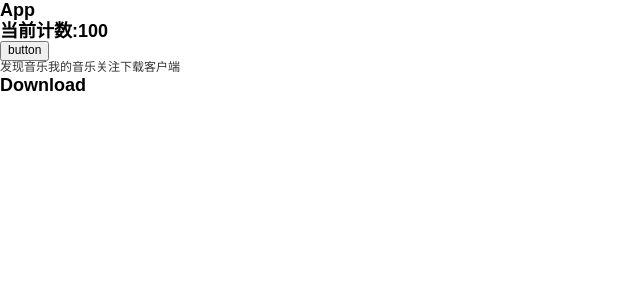
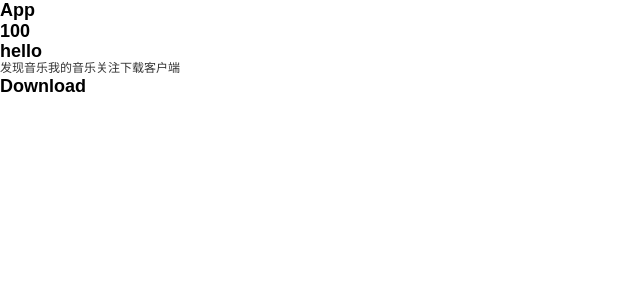
Before and after one commit to pastLivess/react_ts_music163_project, a React (Create React App) app: page /#/Download in a window 1280 px wide. Shown: the top 300 px of the page, without its empty margins (0-640 px from the left). Built offline with nearby package versions, Linux system fonts and the light colour scheme.

Commit message:
类组件的类型约束

```diff
--- a/src/App.tsx
+++ b/src/App.tsx
@@ -4,24 +4,15 @@ import routes from './router'
 import { shallowEqual } from 'react-redux'
 import { useAppDispatch, useAppSelector } from './hooks/types/app'
 import { changeCountAction } from './store/modules/counter'
+import Demo2 from './views/demo/demo2'
 
 const App = memo(() => {
   const dispatch = useAppDispatch()
-  const { count } = useAppSelector(
-    (state) => ({
-      count: state.counter.count
-    }),
-    shallowEqual
-  )
-  function btnClick(num: any) {
-    dispatch(changeCountAction(num))
-  }
+
   return (
     <div className="app">
       <h2>App</h2>
-
-      <h2>当前计数:{count}</h2>
-      <button onClick={() => btnClick(1)}>button</button>
+      <Demo2 name="demo2" age={18} />
       <div className="nav">
         <Link to="/discover">发现音乐</Link>
         <Link to="/mine">我的音乐</Link>
--- a/src/services/config/index.ts
+++ b/src/services/config/index.ts
@@ -1,5 +1,11 @@
-const BASE_URL = 'http://localhost:3000/api'
+let BASE_URL = 'http://localhost:3000/api'
 const TIME_OUT = 10000
+
+if (process.env.NODE_ENV === 'development') {
+  BASE_URL = 'http://localhost:3000/api'
+} else {
+  BASE_URL = 'http://localhost:prod/api'
+}
 
 // if (import.meta.env.PROD) {
 //   BASE_URL = "http://codercba.dev:5173";
--- /dev/null
+++ b/src/views/demo/demo2.tsx
@@ -0,0 +1,25 @@
+import React, { Component, PureComponent } from 'react'
+import type { ReactNode } from 'react'
+
+interface IProps {
+  name: string
+  age: 18
+}
+interface IState {
+  count: number
+  message: string
+}
+export default class Demo2 extends PureComponent<IProps, IState> {
+  state = {
+    count: 100,
+    message: 'hello'
+  }
+  render(): ReactNode {
+    return (
+      <div>
+        <h2>{this.state.count}</h2>
+        <h2>{this.state.message}</h2>
+      </div>
+    )
+  }
+}
```
